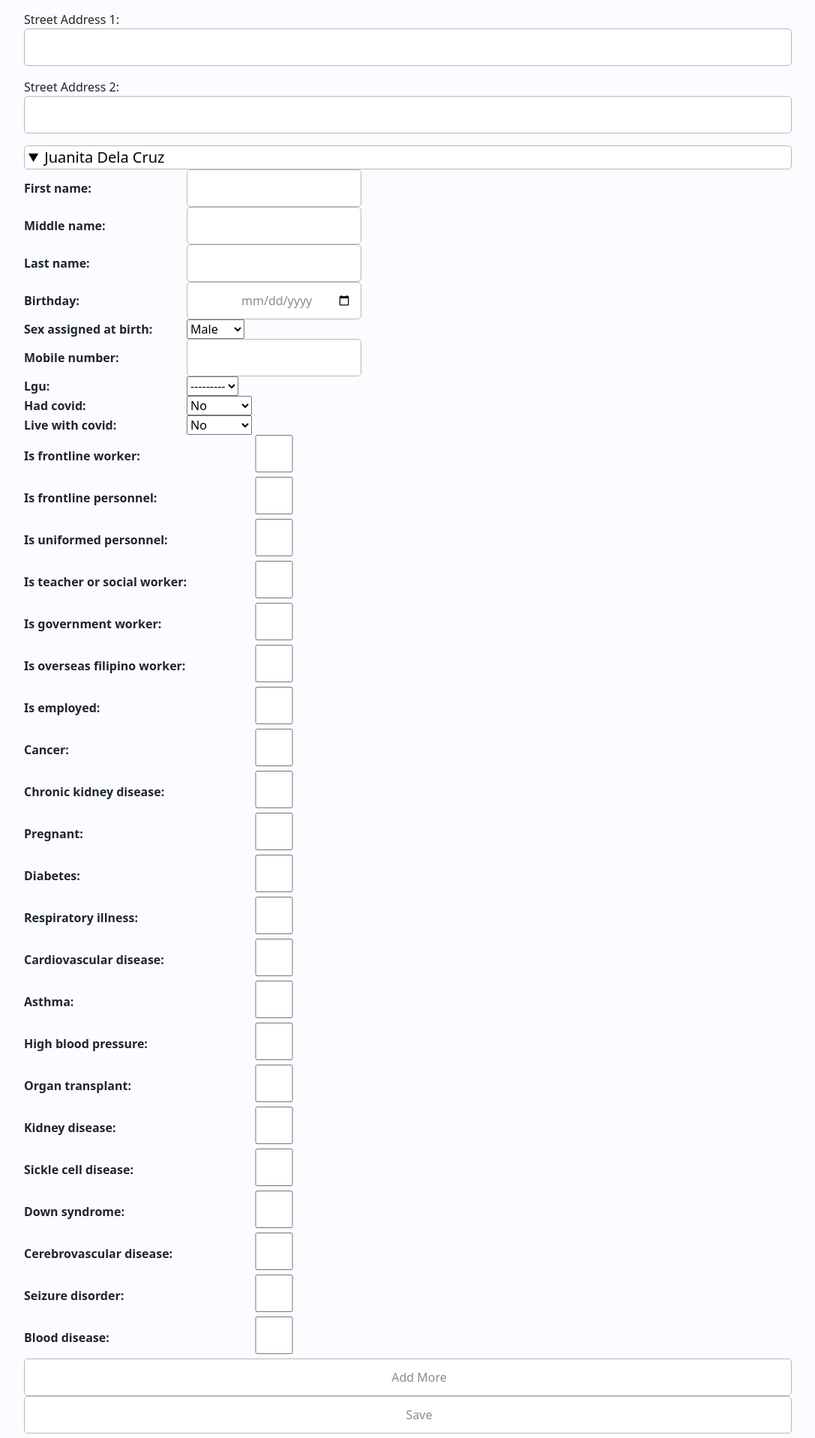
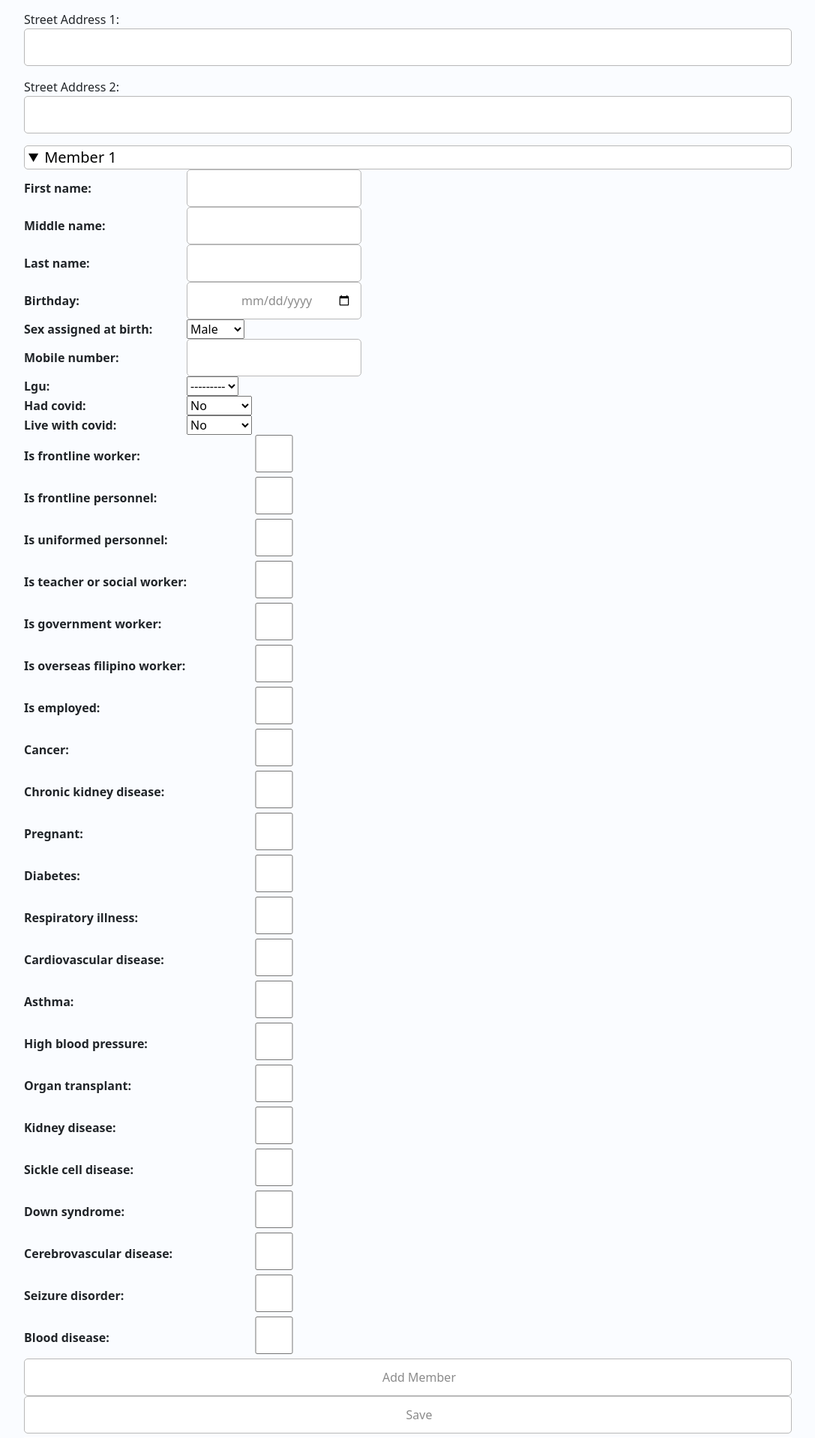
Before and after one commit to baguioni/vaccuna, a Django app: page /register-household in a window 1280 px wide. Shown: the part 760-2678 px from the top of the page at 75% size, without its empty margins (96-1183 px from the left). Run offline with Django 3.2, Linux system fonts and the light colour scheme; data that the repository does not hold is empty; some libraries are stand-ins or nearby versions.

Commit message:
Update: Household Form minimize feature

```diff
--- a/templates/householdForm.html
+++ b/templates/householdForm.html
@@ -21,9 +21,7 @@
 </style>
 
     <details open>
-        <summary>Juanita Dela Cruz</summary>
-
-        <div id="test">
+        <summary>Member 1</summary>
             <div id="form_set">
                 {% for form in formset.forms %}
                     {{form.non_field_errors}}
@@ -33,13 +31,14 @@
                     </table>
                 {% endfor %}
             </div>
-        </div>
     </details>
 
-    <input type="button" value="Add More" id="add_more">
+    <input type="button" value="Add Member" id="add_more">
     <div id="empty_form" style="display:none">
         <table class='no_error'>
-            {{ formset.empty_form }}
+            <details open>
+                {{ formset.empty_form }}
+            </details>
         </table>
     </div>
 {% endblock %}
```
